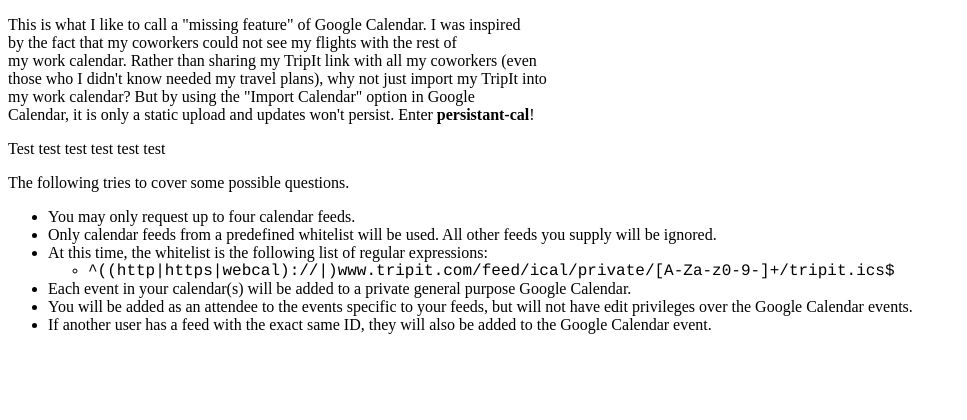
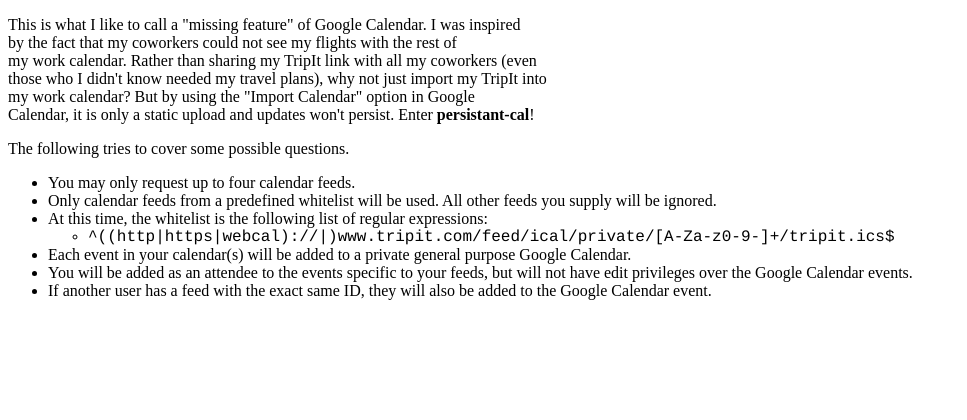
Before and after one commit to dhermes/persistent-cal, a Python web app: template templates/about.html in a window 1280 px wide. Shown: the top 420 px of the page, without its empty margins (0-967 px from the left). Run offline with Jinja, Linux system fonts and the light colour scheme; the template is opened without the code that fills it, so the values that code supplies are empty.

Commit message:
Undoing post commit web hook tests.

```diff
--- a/templates/about.html
+++ b/templates/about.html
@@ -14,7 +14,6 @@
       But by using the &quot;Import Calendar&quot; option in Google</br>
       Calendar, it is only a static upload and updates won't persist. Enter
       <strong>persistant-cal</strong>!</p>
-      <p>Test test test test test test</p>
       <p>The following tries to cover some possible questions.</p>
       <ul>
         <li>You may only request up to four calendar feeds.</li>
```
